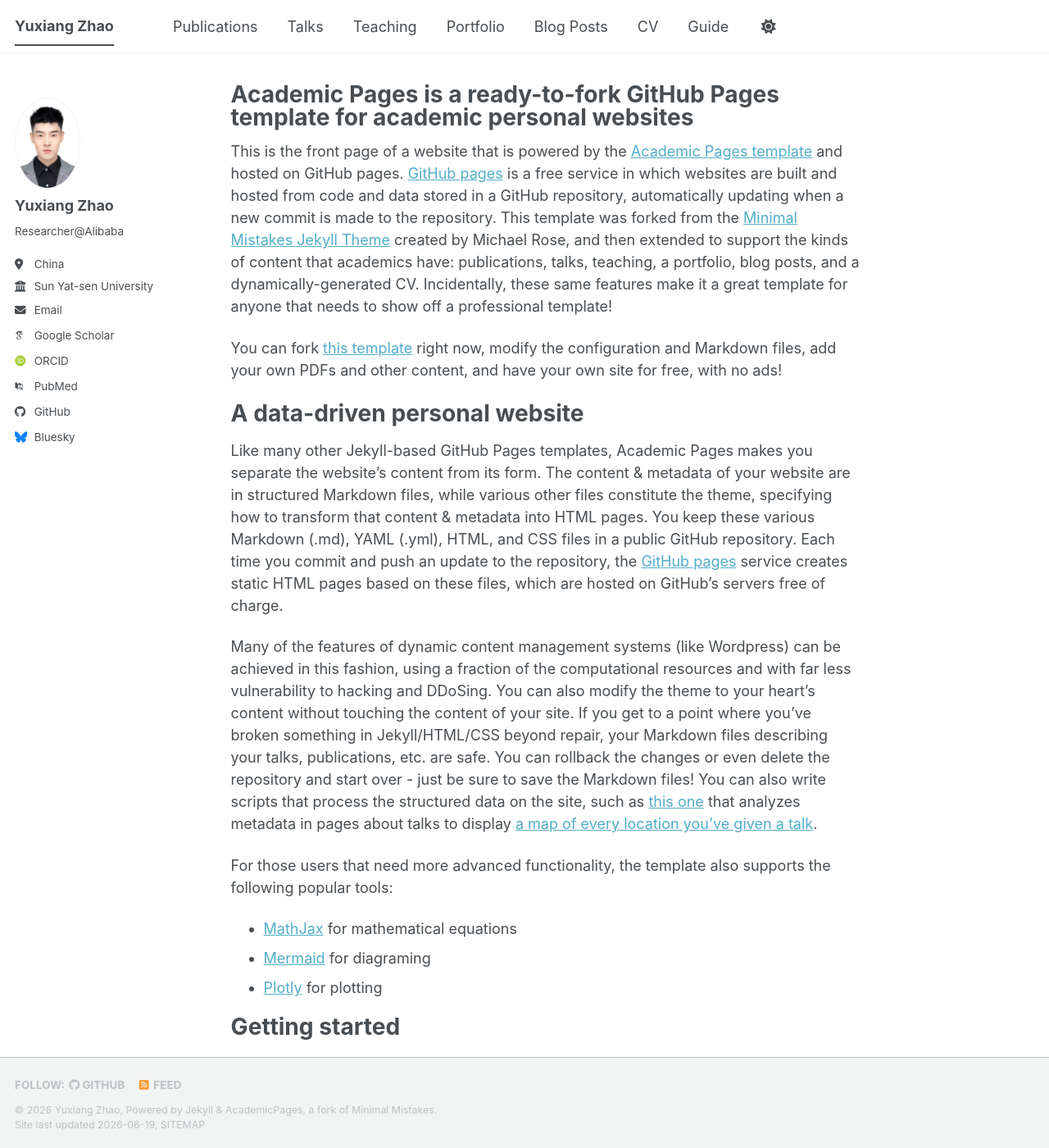
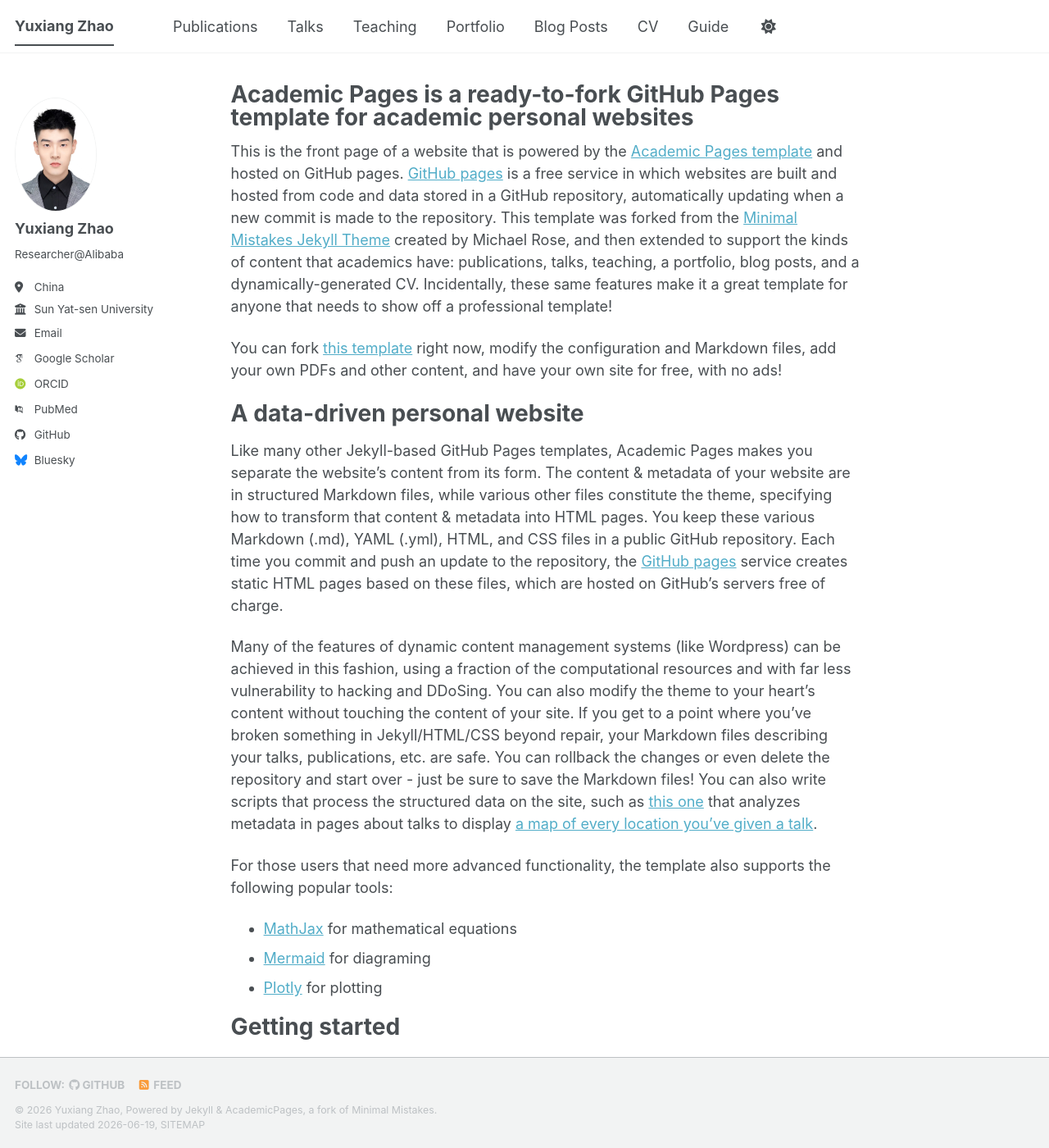
Before and after one commit to zeusyux/yuxiangzhao.github.io, a Jekyll site: the page built from _pages/about.md, in a window 1280 px wide and 1400 px high. Shown: the whole window at 82% size. Built offline with Jekyll 4.4.1, drawn with Linux system fonts in a browser that asks for light colours; some web fonts are replaced; a script bundle is joined from its source files by our own code; library files that are not in the unit come from our copies.

Commit message:
Update _sidebar.scss

```diff
--- a/_sass/layout/_sidebar.scss
+++ b/_sass/layout/_sidebar.scss
@@ -154,7 +154,7 @@
   }
 
   img {
-    max-width: 80px;
+    max-width: 100px;
     border-radius: 50%;
 
     @include breakpoint($large) {
```
